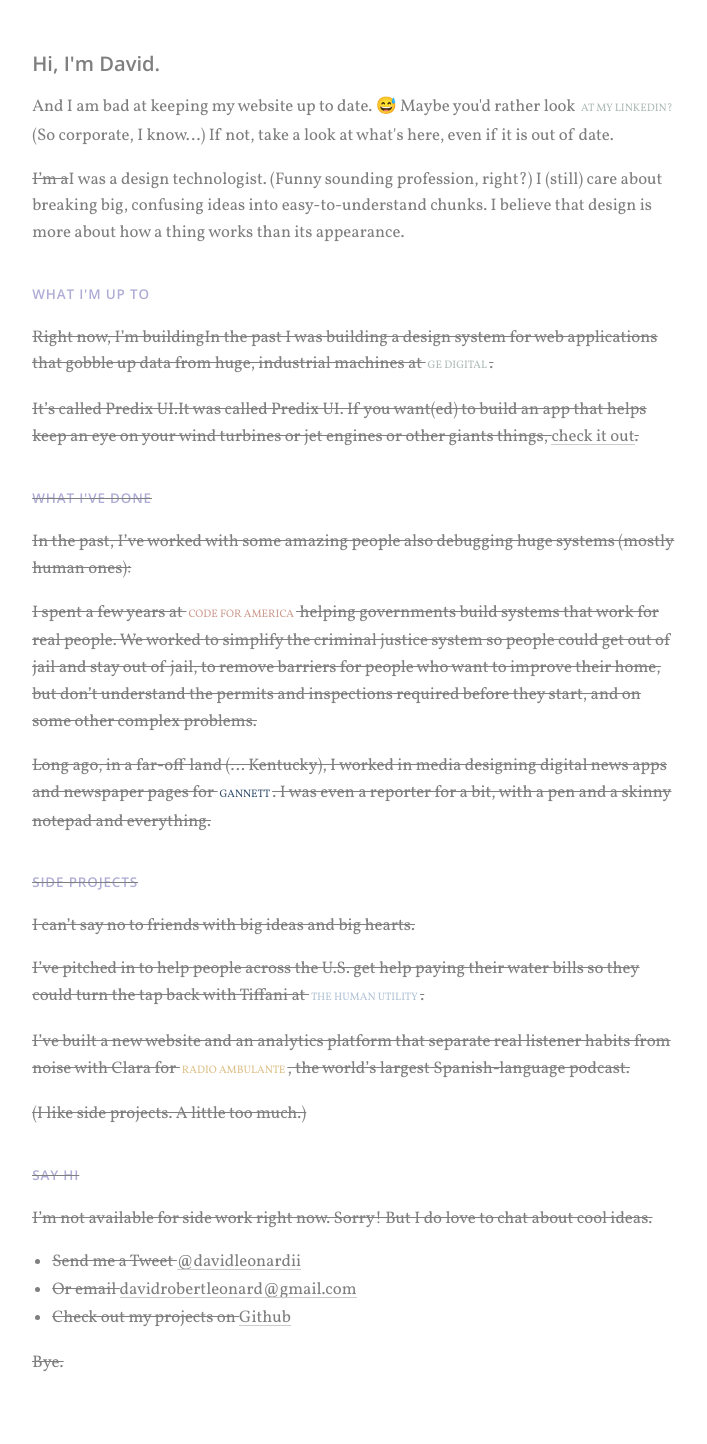
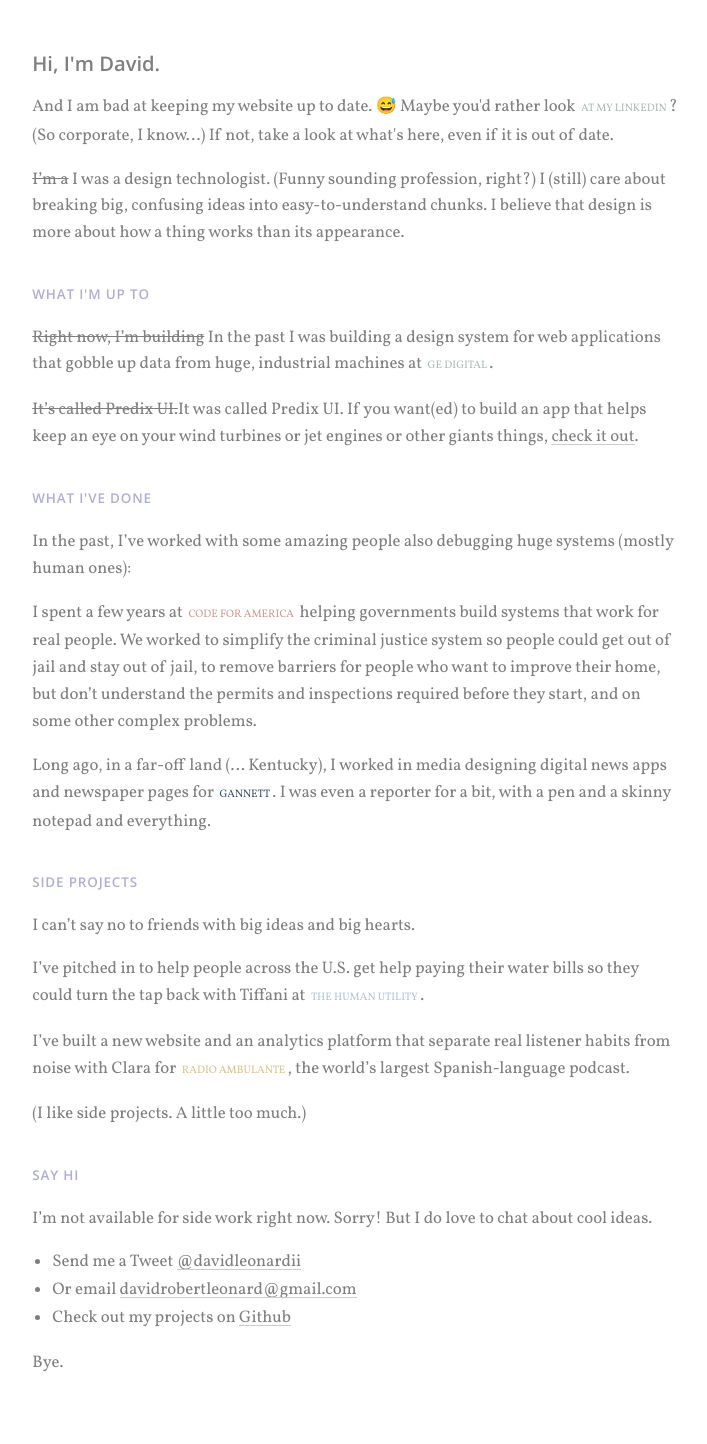
Before and after one commit to davidrleonard/davidrleonard.github.io, a Jekyll site: the page built from index.html, in a window 1280 px wide. Shown: the whole page, without its empty margins (119-826 px from the left). Built offline with Jekyll 4.4.1, drawn with Linux system fonts in a browser that asks for light colours.

Commit message:
More rando fixes because I can't write HTML when I'm doing it on github

```diff
--- a/index.html
+++ b/index.html
@@ -5,13 +5,13 @@ body_id: home
 <section class="content">
   <h1>Hi, I'm David.</h1>
 
-  <p>And I am bad at keeping my website up to date. 😅 Maybe you'd rather look <a class="small-link" href="https://www.linkedin.com/in/davidrleonard">at my LinkedIn?</a> (So corporate, I know...) If not, take a look at what's here, even if it is out of date.</p>
+  <p>And I am bad at keeping my website up to date. 😅 Maybe you'd rather look <a class="small-link" href="https://www.linkedin.com/in/davidrleonard">at my LinkedIn</a>? (So corporate, I know...) If not, take a look at what's here, even if it is out of date.</p>
 
-  <p><strike>I’m a</strike>I was a design technologist. (Funny sounding profession, right?) I (still) care about breaking big, confusing ideas into easy-to-understand chunks. I believe that design is more about how a thing works than its appearance.</p>
+  <p><strike>I’m a</strike> I was a design technologist. (Funny sounding profession, right?) I (still) care about breaking big, confusing ideas into easy-to-understand chunks. I believe that design is more about how a thing works than its appearance.</p>
 
   <h2>What I'm up to</h2>
 
-  <p><strike>Right now, I’m building<strike>In the past I was building a design system for web applications that gobble up data from huge, industrial machines at <a class="small-link" href="https://www.ge.com/digital/">GE Digital</a>.</p>
+  <p><strike>Right now, I’m building</strike> In the past I was building a design system for web applications that gobble up data from huge, industrial machines at <a class="small-link" href="https://www.ge.com/digital/">GE Digital</a>.</p>
 
     <p><strike>It’s called Predix UI.</strike>It was called Predix UI. If you want(ed) to build an app that helps keep an eye on your wind turbines or jet engines or other giants things, <a href="http://predixdev.github.io/predix-ui">check it out</a>.</p>
 
```
